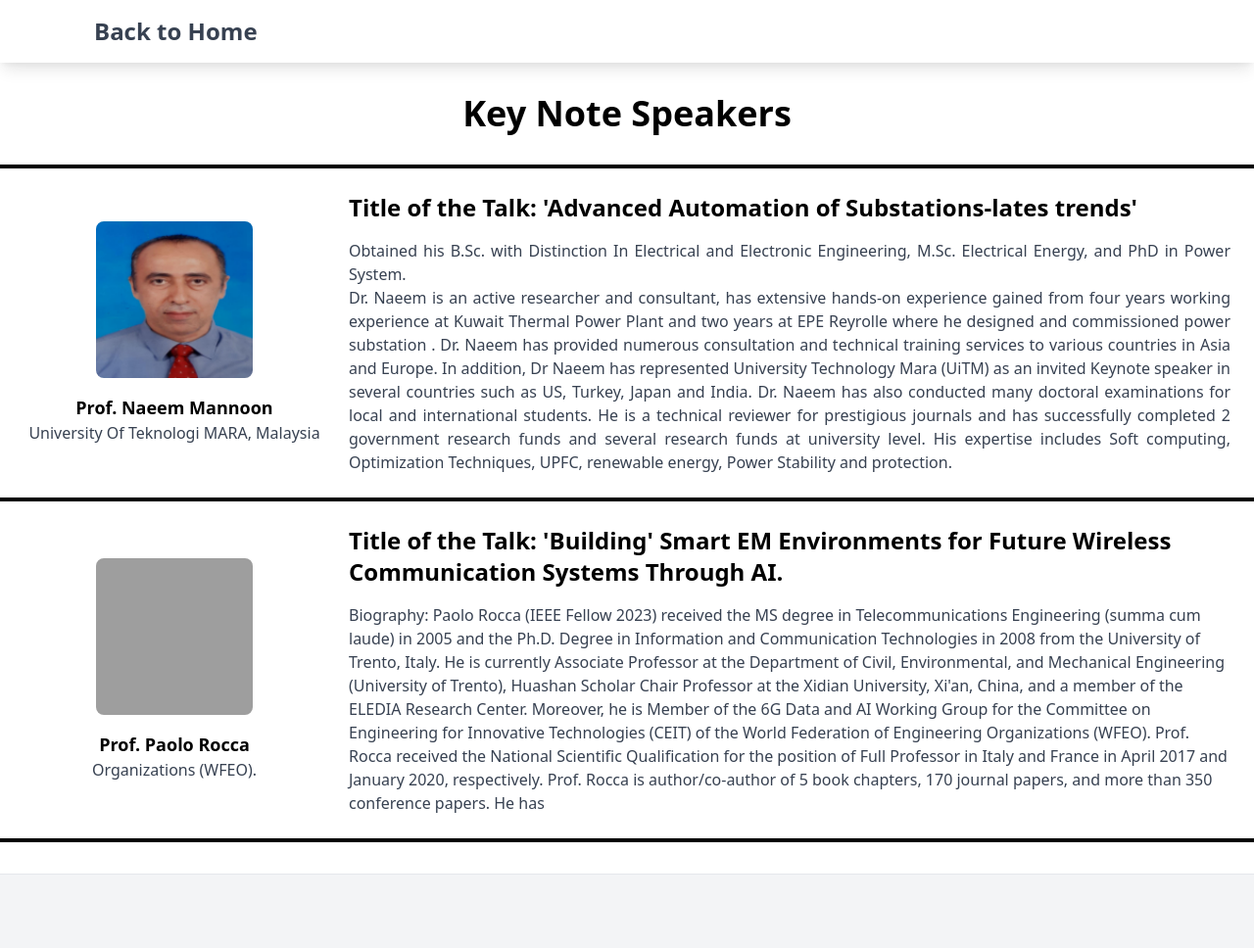
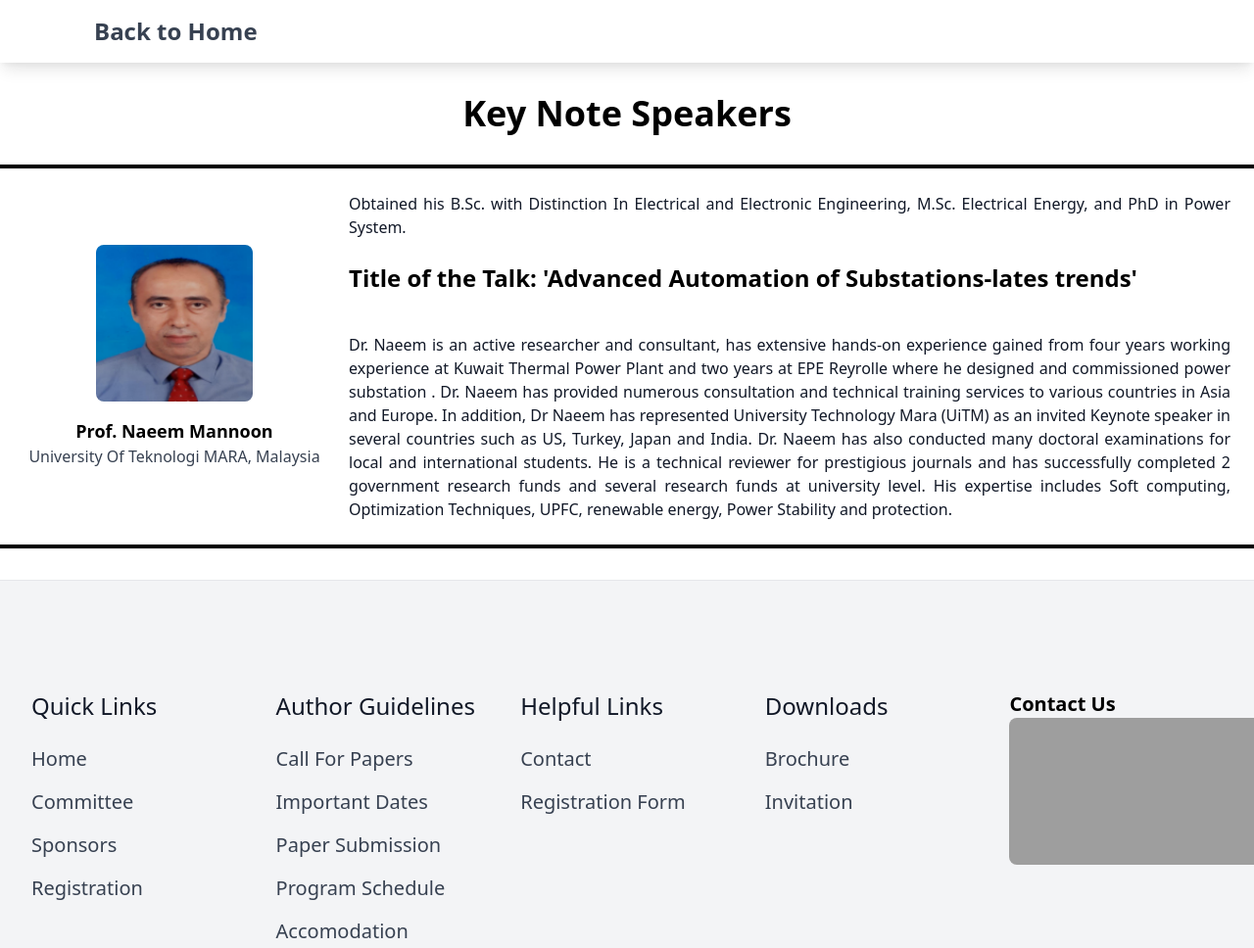
Before and after one commit to khirodh-kumar-choudhary/IEEE_UPDATED, a plain HTML site: page speakers.html in a window 1280 px wide. Shown: the top 968 px of the page at 98% size. Drawn offline with nearby package versions, Linux system fonts and the light colour scheme; grey boxes are pictures that could not be loaded.

Commit message:
Recorrected the speaker page

```diff
--- a/speakers.html
+++ b/speakers.html
@@ -54,10 +54,14 @@
                 <p class="text-gray-700 text-center md:text-left text-justify">University Of Teknologi MARA, Malaysia</p>
             </div>
             <div class="md:w-3/4 mt-4 md:mt-0 md:pl-6">
+                <p class="text-gray-900 text-justify">
+
+                    Obtained his B.Sc. with Distinction In Electrical and Electronic Engineering, M.Sc. Electrical
+Energy, and PhD in Power System.</p>
+<br>
                 <h2 class="text-2xl font-bold mb-4">Title of the Talk: 'Advanced Automation of Substations-lates trends'</h2>
-                <p class="text-gray-700 text-justify">
-                    Obtained his B.Sc. with Distinction In Electrical and Electronic Engineering, M.Sc. Electrical
-Energy, and PhD in Power System. <br>
+                <p class="text-gray-900 text-justify">
+                   <br>
 
                     Dr. Naeem is an active researcher and consultant, has extensive hands-on experience gained from four
                     years working experience at Kuwait Thermal Power Plant and two years at EPE Reyrolle where he
@@ -74,27 +78,9 @@ Energy, and PhD in Power System. <br>
             </div>
         </div>
         <div class="line w-full h-1 mx-auto bg-black"></div>
+        </div>
 
 
-
-
-        <div class="p-6 flex flex-col md:flex-row items-center justify-center">
-            <div class="md:w-1/4 flex flex-col items-center md:items-center">
-                <img src="./assets/man.jpg" alt="Speaker 1" class="w-40 h-40 object-cover rounded-lg mb-4">
-                <h3 class="text-lg font-semibold text-center md:text-left">Prof. Paolo Rocca</h3>
-                <p class="text-gray-700 text-center md:text-left">Organizations (WFEO).</p>
-            </div>
-
-            <div class="md:w-3/4 mt-4 md:mt-0 md:pl-6">
-                <h2 class="text-2xl font-bold mb-4">Title of the Talk: 'Building' Smart EM Environments for Future Wireless Communication Systems Through AI.</h2>
-                <p class="text-gray-700">Biography: Paolo Rocca (IEEE Fellow 2023) received the MS degree in Telecommunications Engineering (summa cum laude) in 2005 and the Ph.D. Degree in Information and Communication Technologies in 2008 from the University of Trento, Italy.
-                    He is currently Associate Professor at the Department of Civil, Environmental, and Mechanical Engineering (University of Trento), Huashan Scholar Chair Professor at the Xidian University, Xi'an, China, and a member of the ELEDIA Research
-                    Center. Moreover, he is Member of the 6G Data and AI Working Group for the Committee on Engineering for Innovative Technologies (CEIT) of the World Federation of Engineering Organizations (WFEO). Prof. Rocca received the National Scientific
-                    Qualification for the position of Full Professor in Italy and France in April 2017 and January 2020, respectively. Prof. Rocca is author/co-author of 5 book chapters, 170 journal papers, and more than 350 conference papers. He has
-                </p>
-            </div>
-        </div>
-        <div class="line w-full h-1 mx-auto bg-black"></div>
     </div>
 
 
```
Also changed, not shown: index.html (+9 -4 lines).
